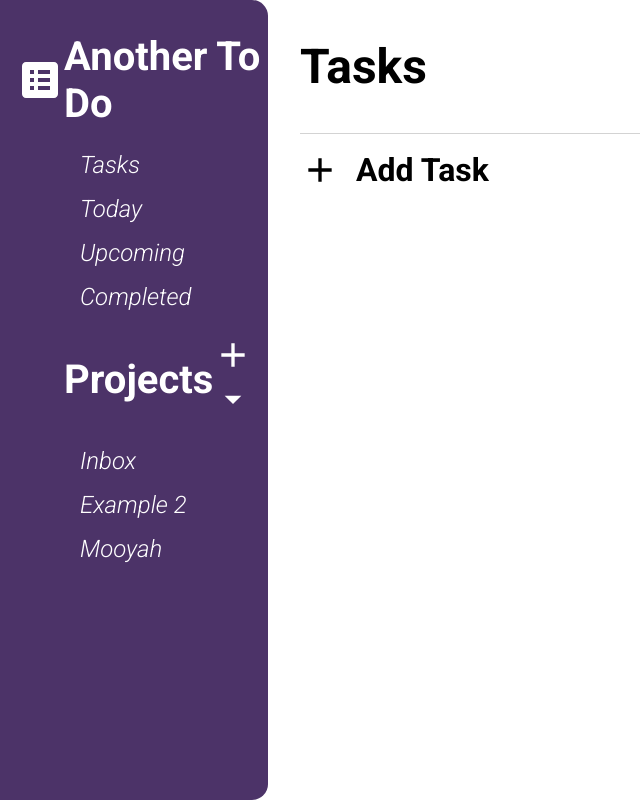
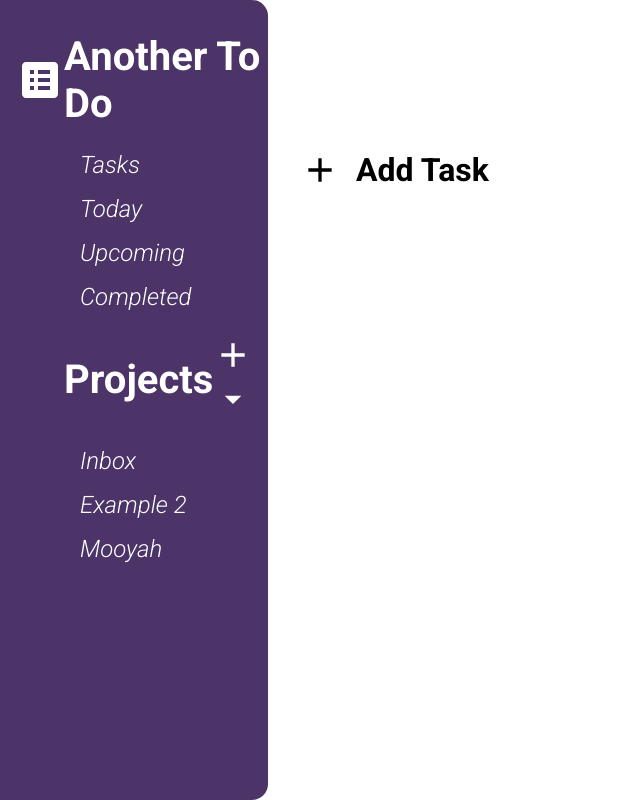
Before and after one commit to brendanlai01/odin-todolist, a website built with webpack: page src/index.html in a window 1280 px wide. Shown: the whole page, without its empty margins (0-640 px from the left). Built offline with nearby package versions, Linux system fonts and the light colour scheme.

Commit message:
empty header from index.html

```diff
--- a/src/index.html
+++ b/src/index.html
@@ -54,8 +54,7 @@
             </form>
         </dialog>
     </aside>
-    <header class="header bold center-align roboto-regular">
-        <h1>Tasks</h1>
+    <header>
     </header>
     <main>
         <div class="add-container center-align">
```
